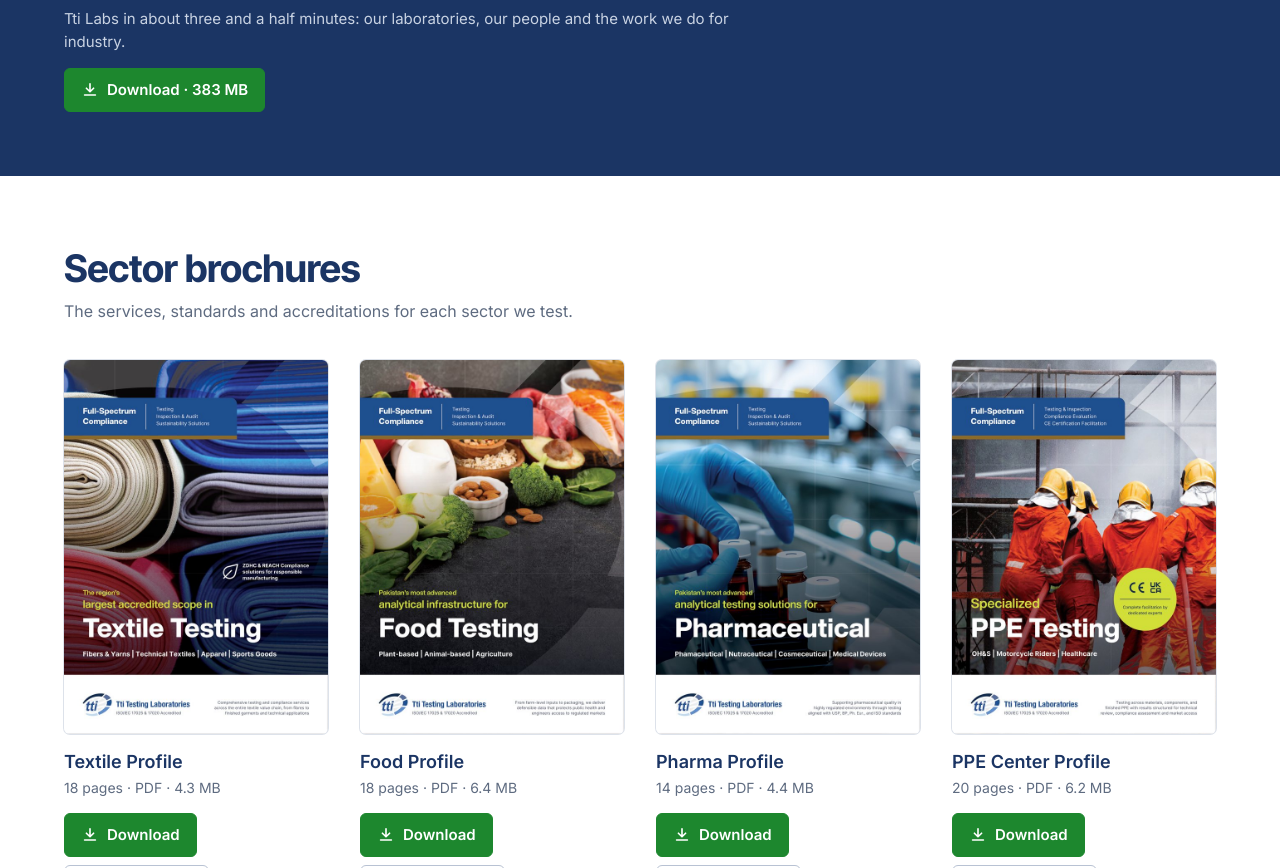
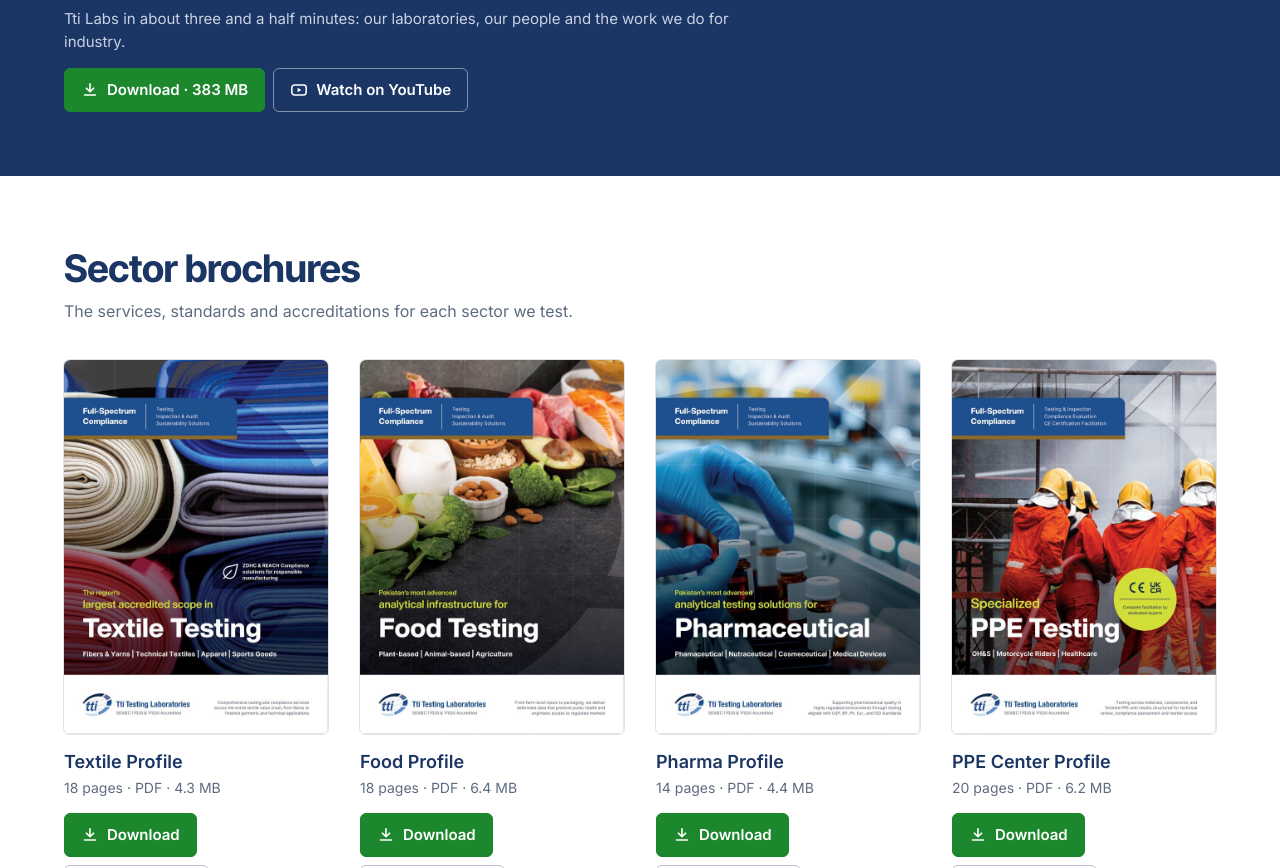
Before and after one commit to ttilabs11-byte/media, a plain HTML site: page index.html in a window 1280 px wide. Shown: the part 1217-2085 px from the top of the page. Drawn offline with Linux system fonts and the light colour scheme.

Commit message:
feat: Watch on YouTube link for the corporate video
Co-Authored-By: Claude Opus 5.5 <noreply@anthropic.com>

```diff
--- a/index.html
+++ b/index.html
@@ -113,7 +113,7 @@ footer .tag{margin-right:auto}
   <h3>Corporate Video</h3>
   <p class="meta">3:26 · Quad HD · MP4</p>
   <p class="lede">Tti Labs in about three and a half minutes: our laboratories, our people and the work we do for industry.</p>
-  <div class="acts"><a class="btn" href="https://objectstorage.eu-frankfurt-1.oraclecloud.com/n/frlpdyaxl4lc/b/tti-labs-media/o/files/corporate-video.mp4?httpResponseContentDisposition=attachment%3B%20filename%3D%22Tti%20Labs%20Corporate%20Video.mp4%22"><svg aria-hidden="true" viewBox="0 0 20 20"><path d="M10 3v9m0 0-4-4m4 4 4-4M4 15.5h12" fill="none" stroke="currentColor" stroke-width="1.8" stroke-linecap="round" stroke-linejoin="round"/></svg>Download · 383 MB</a></div>
+  <div class="acts"><a class="btn" href="https://objectstorage.eu-frankfurt-1.oraclecloud.com/n/frlpdyaxl4lc/b/tti-labs-media/o/files/corporate-video.mp4?httpResponseContentDisposition=attachment%3B%20filename%3D%22Tti%20Labs%20Corporate%20Video.mp4%22"><svg aria-hidden="true" viewBox="0 0 20 20"><path d="M10 3v9m0 0-4-4m4 4 4-4M4 15.5h12" fill="none" stroke="currentColor" stroke-width="1.8" stroke-linecap="round" stroke-linejoin="round"/></svg>Download · 383 MB</a><a class="btn ghost" href="https://youtu.be/gJ2HeChYKyM" target="_blank" rel="noopener"><svg aria-hidden="true" viewBox="0 0 20 20"><rect x="2" y="4.5" width="16" height="11" rx="3" fill="none" stroke="currentColor" stroke-width="1.7"/><path d="M8.5 7.6v4.8L12.6 10z" fill="currentColor"/></svg>Watch on YouTube</a></div>
 </article>
     <article class="doc big">
   <a class="cover land" href="https://objectstorage.eu-frankfurt-1.oraclecloud.com/n/frlpdyaxl4lc/b/tti-labs-media/o/files/corporate-profile.pdf" target="_blank" rel="noopener" aria-label="Read the Corporate Profile 2026 online">
```
